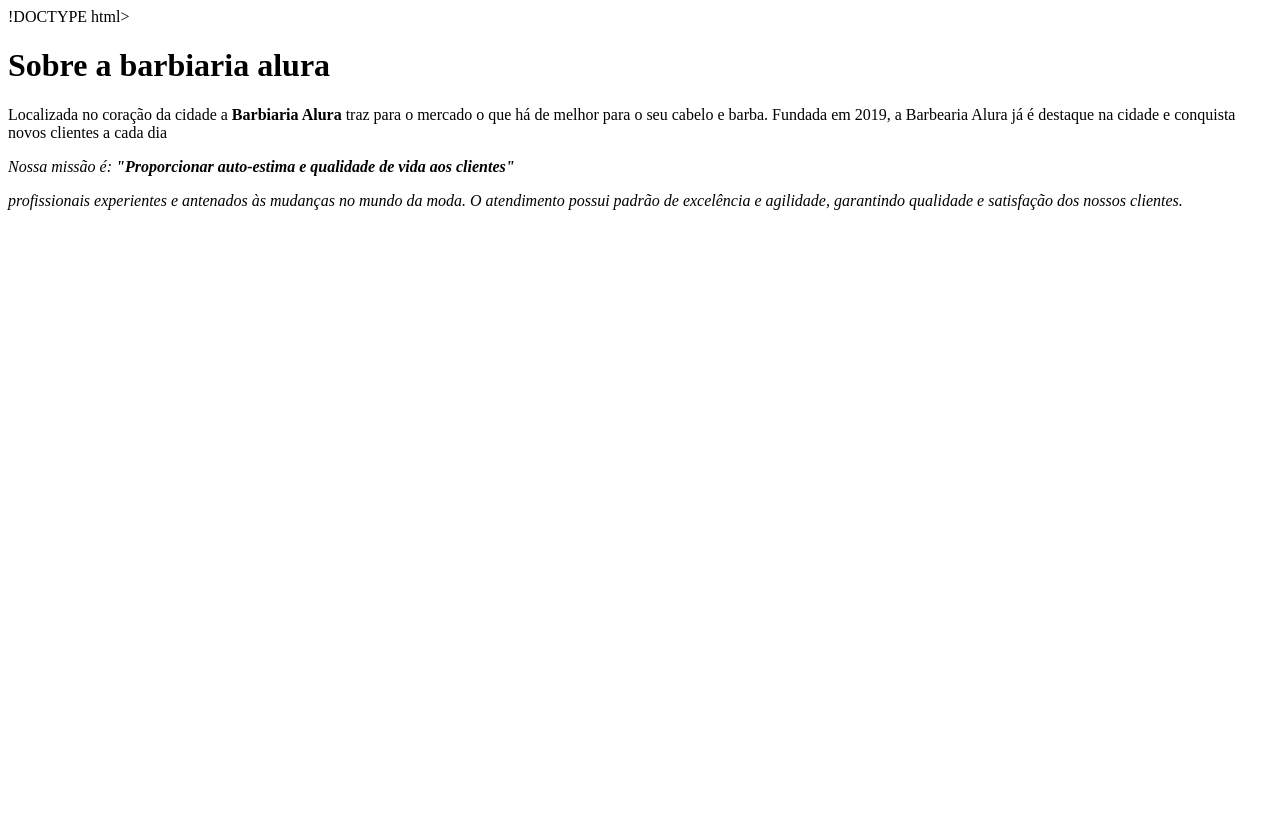
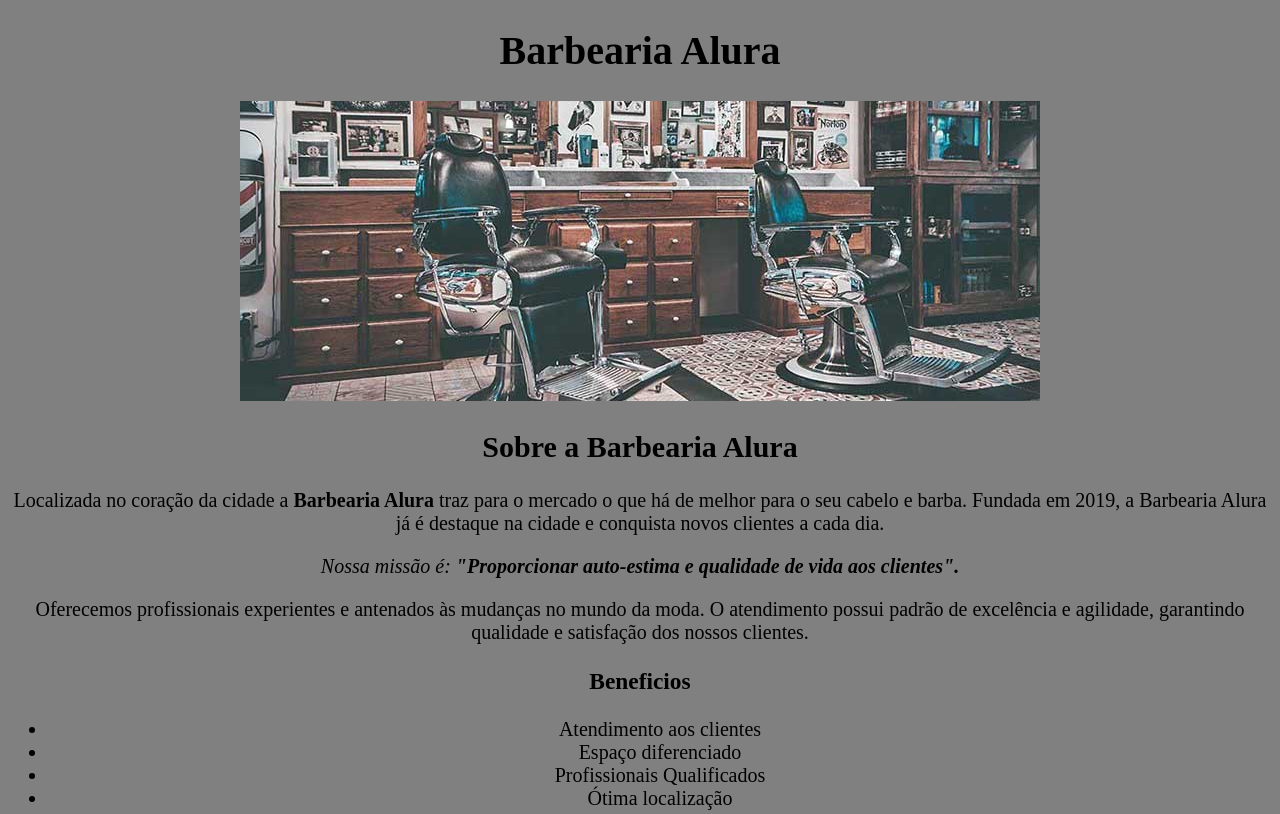
Before and after one commit to giovanna0202/giobarbearia, a plain HTML site: page index.html in a window 1280 px wide. Shown: the top 814 px of the page. Drawn offline with Linux system fonts and the light colour scheme.

Commit message:
Update index.html

```diff
--- a/index.html
+++ b/index.html
@@ -1,20 +1,45 @@
-!DOCTYPE html>
+<!DOCTYPE html>
 <html lang="en">
 <head>
     <meta charset="UTF-8">
     <meta http-equiv="X-UA-Compatible" content="IE=edge">
     <meta name="viewport" content="width=device-width, initial-scale=1.0">
-    <title>BARBIARIA ALURA</title> <link rel="stylesheet" href="">
+    <title>BARBEARIA ALURA</title>
+    <link rel="stylesheet" href="style.css">
 </head>
 <body>
-    <H1>Sobre a barbiaria alura </H1>
-     <p class="paragrafo1">Localizada no coração da cidade a <strong> Barbiaria Alura</strong> traz para o mercado o que há de melhor para o seu cabelo e barba. Fundada em
-         2019, a Barbearia Alura já é destaque na cidade e conquista
-         novos clientes a cada dia </p>
 
-       <p class="paragrafo2"><em>Nossa missão é: <strong>"Proporcionar auto-estima e qualidade de vida aos clientes"</strong></em<></p>
+<h1 class="titulo-principal">Barbearia Alura</h1>
 
-        <p  class="paragrafo3">profissionais experientes e antenados às mudanças no mundo da moda. O atendimento possui padrão de excelência e
-        agilidade, garantindo qualidade e satisfação dos nossos clientes. </p>
+    <img class="imagem" src="banner.jpg" alt="">
+
+
+    <div class="principal">
+    <h2 class="titulo">Sobre a Barbearia Alura</h2>
+    <p>Localizada no coração da cidade a <strong> Barbearia Alura </strong> traz para o mercado o que há de melhor
+         para o seu cabelo e barba. Fundada em 2019, a Barbearia Alura já é destaque na cidade e conquista novos clientes a cada dia.</p>
+
+ <p><em>Nossa missão é: <strong class="destaque">"Proporcionar auto-estima e qualidade de vida aos clientes".</strong></em></p>
+
+ <p>Oferecemos profissionais experientes e antenados às mudanças no mundo da moda. O atendimento
+ possui padrão de excelência e agilidade, garantindo qualidade e satisfação dos nossos clientes.</p>
+
+</div>
+
+
+
+
+ <h3 class="alinhar">Beneficios</h3>
+
+<ul class="lista">
+<li>Atendimento aos clientes</li>
+<li>Espaço diferenciado</li>
+<li>Profissionais Qualificados</li>
+<li>Ótima localização</li>
+</ul>
+
+
+
+<img class="imagem_beneficio" src="beneficios.jpg" alt="">
 </body>
 </html>
```
